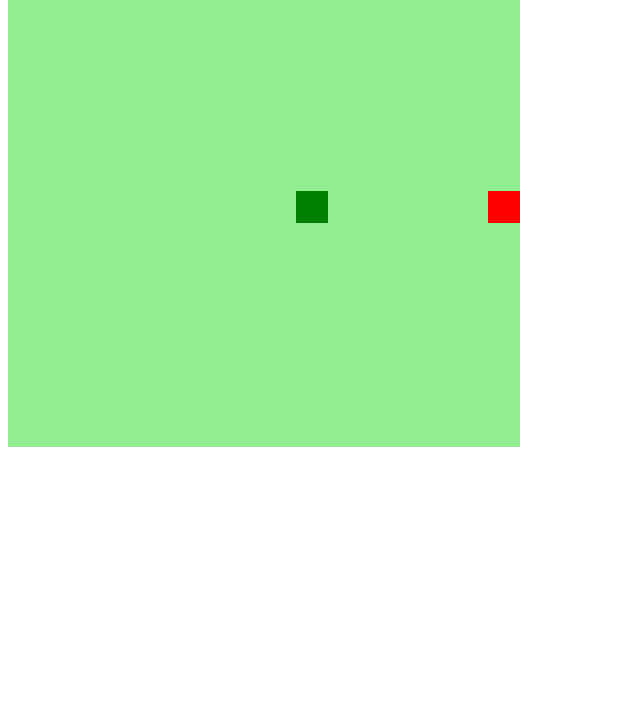
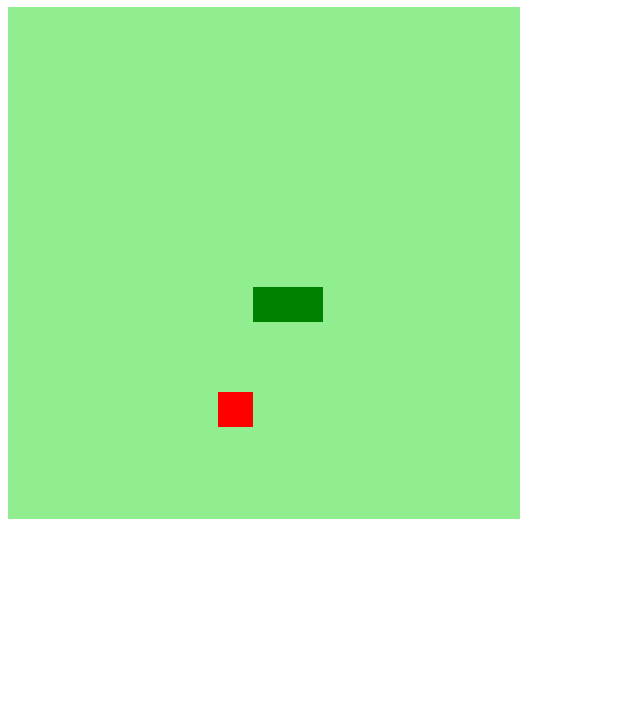
Before and after one commit to MayaraRocha95/JogodaCobrinha, a plain HTML site: page index.html in a window 1280 px wide. Shown: the part 73-800 px from the top of the page, without its empty margins (0-640 px from the left). Drawn offline with Linux system fonts and the light colour scheme.

Commit message:
definir fim de jogo

```diff
--- a/index.html
+++ b/index.html
@@ -9,6 +9,7 @@
   <title>Snake Game</title>
 </head>
 <body>
+  <h1>Snake Game</h1>
   <canvas id="snake" width="512" height="512"></canvas>
 </body>
 </html>
--- a/script.js
+++ b/script.js
@@ -1,6 +1,6 @@
 let canvas = document.getElementById("snake");
 let context = canvas.getContext("2d");
-let box =32;
+let box =35;
 let snake = [];
 snake [0] = {
   x: 8 * box,
@@ -45,6 +45,14 @@ function iniciarJogo(){
   if (snake[0].y > 15 * box && direction == "down") snake[0].y = 0;
   if (snake[0].y < 0 && direction == "up") snake[0].y = 16 * box;
 
+  for(i=1; i < snake.length; i++){
+    if (snake[0].x == snake[i].x && snake[0].y == snake[i].y){
+      clearInterval(jogo);
+      alert ('Game Over :(');
+    }
+  }
+
+
   criarBG();
   criarCobrinha();
   drawFood();
@@ -54,15 +62,21 @@ function iniciarJogo(){
 
   if (direction == "right") snakeX += box;
   if (direction == "left") snakeX -= box;
-  if (direction == "up") snakeY += box;
-  if (direction == "down") snakeY -= box;
+  if (direction == "up") snakeY -= box;
+  if (direction == "down") snakeY += box;
 
-  snake.pop();
+  if (snakeX != food.x || snakeY != food.y){
+    snake.pop();
+  }else { food.x = Math.floor(Math.random() * 15 + 1) * box;
+     food.y = Math.floor(Math.random() *15 + 1) * box;
 
-  let newHead = {
+  }
+
+
+ let newHead = {
     x: snakeX,
     y: snakeY
   }
     snake.unshift(newHead);
 }
- let jogo = setInterval(iniciarJogo, 100);
+ let jogo = setInterval(iniciarJogo, 150);
--- a/style.css
+++ b/style.css
@@ -0,0 +1,3 @@
+body{
+
+}
```
